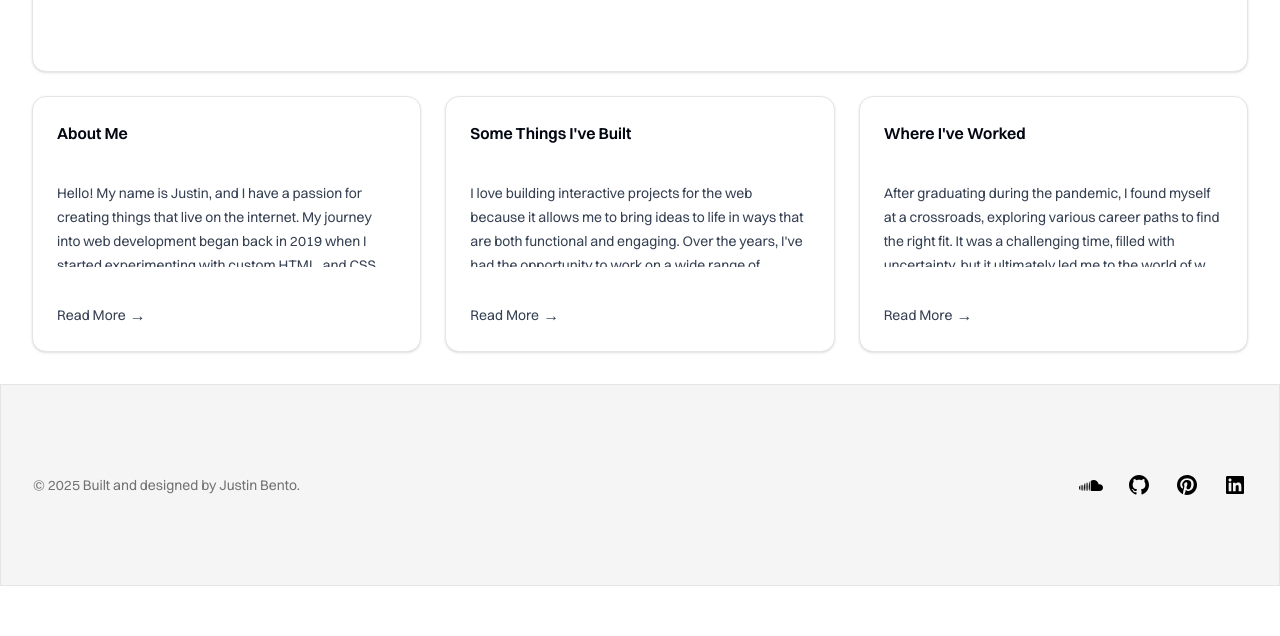
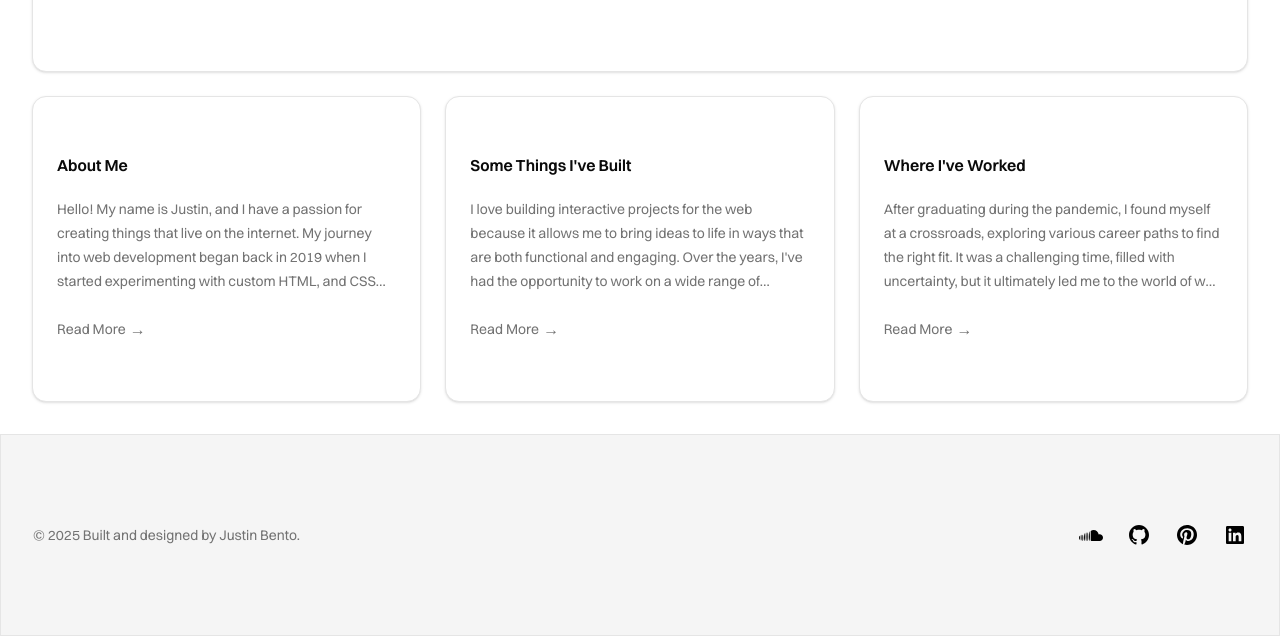
Before and after one commit to Justin-Bento/portfolio, a Next.js app: page / in a window 1280 px wide. Shown: the part 850-1486 px from the top of the page. Before the commit the page ends 1436 px from the top, so only its background shows below. Built offline with nearby package versions, Linux system fonts and the light colour scheme.

Commit message:
Updated card title, description and

```diff
--- a/src/app/(frontend)/page.tsx
+++ b/src/app/(frontend)/page.tsx
@@ -1,5 +1,10 @@
 import { Button } from "@/components/ui/button";
-import { Card } from "@/components/ui/card";
+import {
+  Card,
+  CardContent,
+  CardDescription,
+  CardTitle,
+} from "@/components/ui/card";
 import Link from "next/link";
 import {
   RiGithubLine,
@@ -82,35 +87,33 @@ export default function Home() {
           {/* About Me Card */}
           <div className="group col-span-12 lg:col-span-4">
             <Link href="/about">
-              <Card className="flex h-[25vh] flex-col items-start justify-center space-y-3 px-4 py-5 transition-all group-hover:bg-accent/30 sm:p-6 xl:h-64">
-                <h2 className="text-md/7 font-semibold text-gray-950 dark:text-white">
-                  About Me
-                </h2>
-                <p className="line-clamp-4 text-base text-gray-700 sm:text-sm/6 dark:text-gray-400">
+              <Card className="group-hover:bg-accent/30">
+                <CardContent className="flex flex-col items-start justify-center space-y-3 transition-all xl:h-64 xl:space-y-6">
+                  <CardTitle>About Me</CardTitle>
+                  <CardDescription className="line-clamp-4 leading-6">
                     Hello! My name is Justin, and I have a passion for creating
                     things that live on the internet. My journey into web
                     development began back in 2019 when I started experimenting
                     with custom HTML, and CSS themes. What began as a casual
-                  interest in tweaking designs quickly turned into a fascination
-                  with the power of code. As I learned to manipulate HTML and
-                  CSS through computer classes, I realized that these tools
-                  allowed me to bring my ideas to life in ways I hadn&#39;t
-                  imagined.
-                </p>
-                <p className="flex items-center justify-start gap-1 text-sm text-gray-700 group-hover:underline dark:text-gray-400">
+                    interest in tweaking designs quickly turned into a
+                    fascination with the power of code. As I learned to
+                    manipulate HTML and CSS through computer classes, I realized
+                    that these tools allowed me to bring my ideas to life in
+                    ways I hadn&#39;t imagined.
+                  </CardDescription>
+                  <CardDescription className="flex items-center justify-start gap-1">
                     Read More <span className="block text-base">&rarr;</span>
-                </p>
+                  </CardDescription>
+                </CardContent>
               </Card>
             </Link>
           </div>
           {/* Projects Card */}
-          <div className="group col-span-12 lg:col-span-4">
-            <Link href="/projects">
-              <Card className="flex h-[25vh] flex-col items-start justify-center space-y-3 px-4 py-5 transition-all group-hover:bg-[#aba388]/30 sm:p-6 xl:h-64">
-                <h2 className="text-md/7 font-semibold text-gray-950 dark:text-white">
-                  Some Things I&#39;ve Built
-                </h2>
-                <p className="line-clamp-4 text-base text-gray-700 sm:text-sm/6 dark:text-gray-400">
+          <Link href="/projects" className="group col-span-12 lg:col-span-4">
+            <Card className="group-hover:bg-accent/30">
+              <CardContent className="flex flex-col items-start justify-center space-y-3 transition-all xl:h-64 xl:space-y-6">
+                <CardTitle>Some Things I&#39;ve Built</CardTitle>
+                <CardDescription className="line-clamp-4 leading-6">
                   I love building interactive projects for the web because it
                   allows me to bring ideas to life in ways that are both
                   functional and engaging. Over the years, I&#39;ve had the
@@ -122,34 +125,32 @@ export default function Home() {
                   fundamentals are the foundation of great development, so I
                   regularly revisit the basics to sharpen my skills and ensure
                   my code is both clean and efficient.
-                </p>
-                <p className="flex items-center justify-start gap-1 text-sm text-gray-700 group-hover:underline dark:text-gray-400">
+                </CardDescription>
+                <CardDescription className="flex items-center justify-start gap-1">
                   Read More <span className="block text-base">&rarr;</span>
-                </p>
+                </CardDescription>
+              </CardContent>
             </Card>
           </Link>
-          </div>
           {/* Work Experience Card */}
-          <div className="group col-span-12 lg:col-span-4">
-            <Link href="/experience">
-              <Card className="flex h-[25vh] flex-col items-start justify-center space-y-3 px-4 py-5 transition-all group-hover:bg-[#c6afb1]/30 sm:p-6 xl:h-64">
-                <h2 className="text-md/7 font-semibold text-gray-950 dark:text-white">
-                  Where I&#39;ve Worked
-                </h2>
-                <p className="line-clamp-4 text-base text-gray-700 sm:text-sm/6 dark:text-gray-400">
+          <Link href="/experience" className="group col-span-12 lg:col-span-4">
+            <Card className="group-hover:bg-accent/30">
+              <CardContent className="flex flex-col items-start justify-center space-y-3 transition-all xl:h-64 xl:space-y-6">
+                <CardTitle>Where I&#39;ve Worked</CardTitle>
+                <CardDescription className="line-clamp-4 leading-6">
                   After graduating during the pandemic, I found myself at a
                   crossroads, exploring various career paths to find the right
                   fit. It was a challenging time, filled with uncertainty, but
                   it ultimately led me to the world of web development. I
                   quickly realized that it was something I genuinely enjoyed and
                   felt driven to pursue.
-                </p>
-                <p className="flex items-center justify-start gap-1 text-sm text-gray-700 group-hover:underline dark:text-gray-400">
+                </CardDescription>
+                <CardDescription className="flex items-center justify-start gap-1">
                   Read More <span className="block text-base">&rarr;</span>
-                </p>
+                </CardDescription>
+              </CardContent>
             </Card>
           </Link>
-          </div>
         </section>
       </main>
       <Footer />
```
Lines whose indentation alone changed are shown as unchanged.
